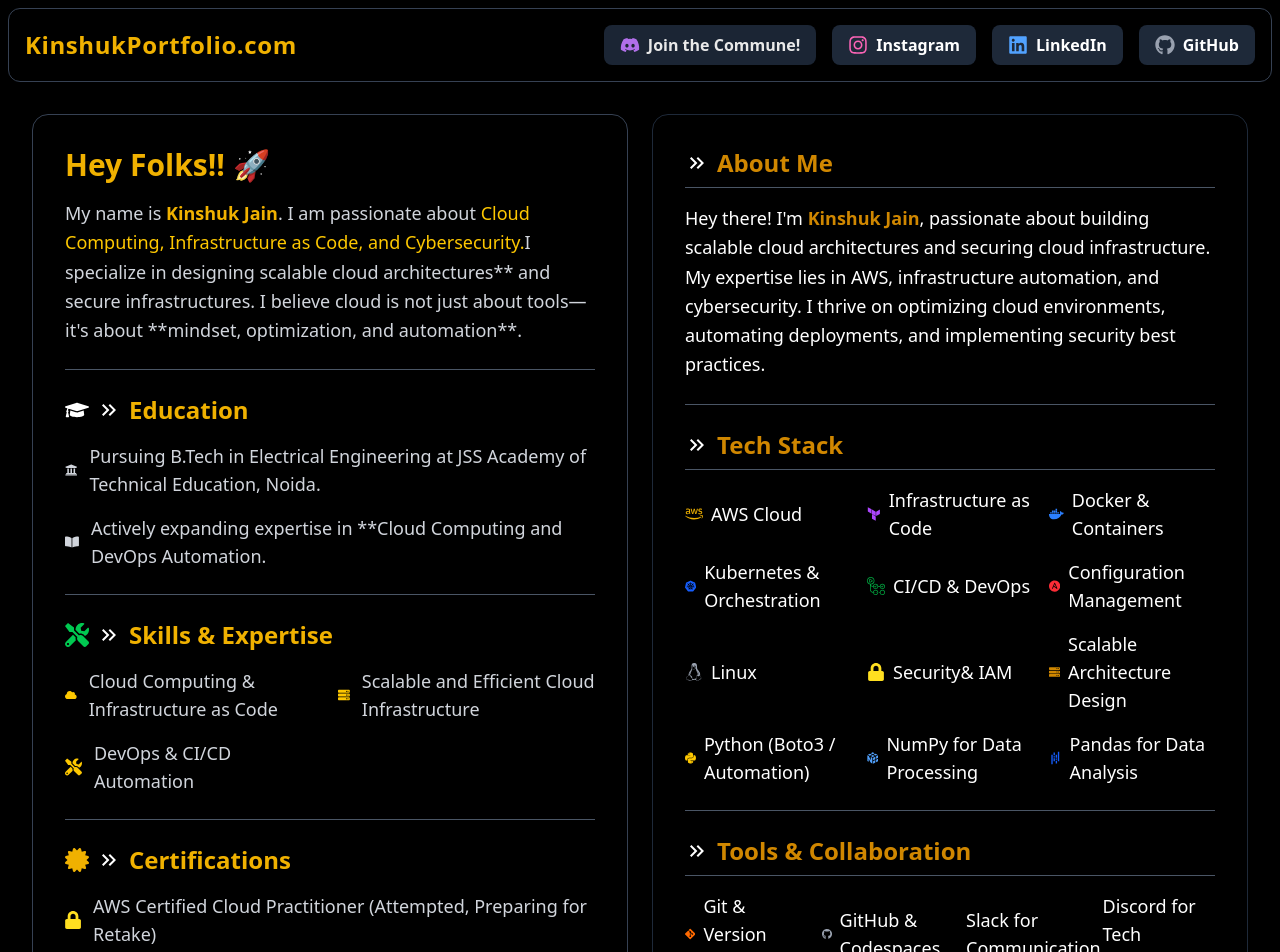
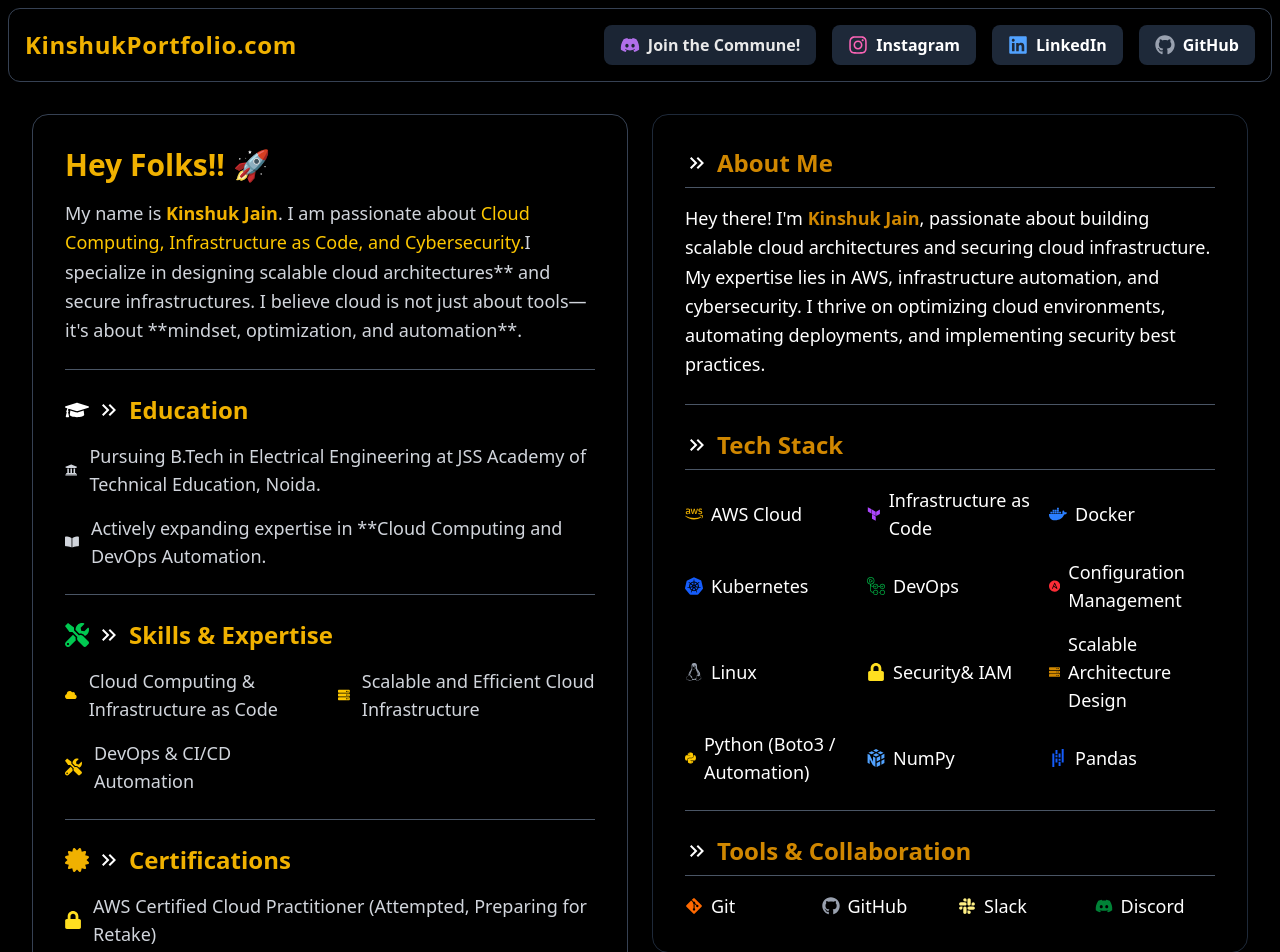
Before and after one commit to kinshukjainn/kinshukkportfolio, a React (Vite) app: page / in a window 1280 px wide. Shown: the top 952 px of the page. Built offline with nearby package versions, Linux system fonts and the light colour scheme.

Commit message:
special commits done

```diff
--- a/src/Content/Leftcontent.tsx
+++ b/src/Content/Leftcontent.tsx
@@ -30,16 +30,16 @@ import {
         <ul className="grid grid-cols-2 sm:grid-cols-3 gap-4 text-white text-base md:text-lg">
           <li className="flex items-center gap-2"><FaAws className="text-yellow-500" /> AWS Cloud</li>
           <li className="flex items-center gap-2"><SiTerraform className="text-purple-500" /> Infrastructure as Code</li>
-          <li className="flex items-center gap-2"><FaDocker className="text-blue-500" /> Docker & Containers</li>
-          <li className="flex items-center gap-2"><SiKubernetes className="text-blue-600" /> Kubernetes & Orchestration</li>
-          <li className="flex items-center gap-2"><SiGithubactions className="text-green-600" /> CI/CD & DevOps</li>
+          <li className="flex items-center gap-2"><FaDocker className="text-blue-500" /> Docker</li>
+          <li className="flex items-center gap-2"><SiKubernetes className="text-blue-600" /> Kubernetes</li>
+          <li className="flex items-center gap-2"><SiGithubactions className="text-green-600" />DevOps</li>
           <li className="flex items-center gap-2"><SiAnsible className="text-red-500" /> Configuration Management</li>
           <li className="flex items-center gap-2"><SiLinux className="text-gray-400" /> Linux</li>
           <li className="flex items-center gap-2"><FaLock className="text-yellow-300" />Security& IAM</li>
           <li className="flex items-center gap-2"><FaServer className="text-yellow-600" /> Scalable Architecture Design</li>
           <li className="flex items-center gap-2"><FaPython className="text-yellow-400" /> Python (Boto3 / Automation)</li>
-          <li className="flex items-center gap-2"><SiNumpy className="text-blue-400" /> NumPy for Data Processing</li>
-          <li className="flex items-center gap-2"><SiPandas className="text-blue-600" /> Pandas for Data Analysis</li>
+          <li className="flex items-center gap-2"><SiNumpy className="text-blue-400" /> NumPy</li>
+          <li className="flex items-center gap-2"><SiPandas className="text-blue-600" /> Pandas</li>
         </ul>
 
         <div className="my-6 border-t border-gray-600"></div>
@@ -49,10 +49,10 @@ import {
           <MdOutlineKeyboardDoubleArrowRight className="text-white" /> Tools & Collaboration
         </h2>
         <ul className="grid grid-cols-2 sm:grid-cols-4 gap-4 text-white text-base md:text-lg">
-          <li className="flex items-center gap-2"><FaGitAlt className="text-orange-500" /> Git & Version Control</li>
-          <li className="flex items-center gap-2"><FaGithub className="text-gray-400" /> GitHub & Codespaces</li>
-          <li className="flex items-center gap-2"><FaSlack className="text-yellow-200" /> Slack for Communication</li>
-          <li className="flex items-center gap-2"><FaDiscord className="text-green-700" /> Discord for Tech Communities</li>
+          <li className="flex items-center gap-2"><FaGitAlt className="text-orange-500" /> Git</li>
+          <li className="flex items-center gap-2"><FaGithub className="text-gray-400" /> GitHub</li>
+          <li className="flex items-center gap-2"><FaSlack className="text-yellow-200" /> Slack</li>
+          <li className="flex items-center gap-2"><FaDiscord className="text-green-700" /> Discord</li>
         </ul>
       </div>
     );
```
